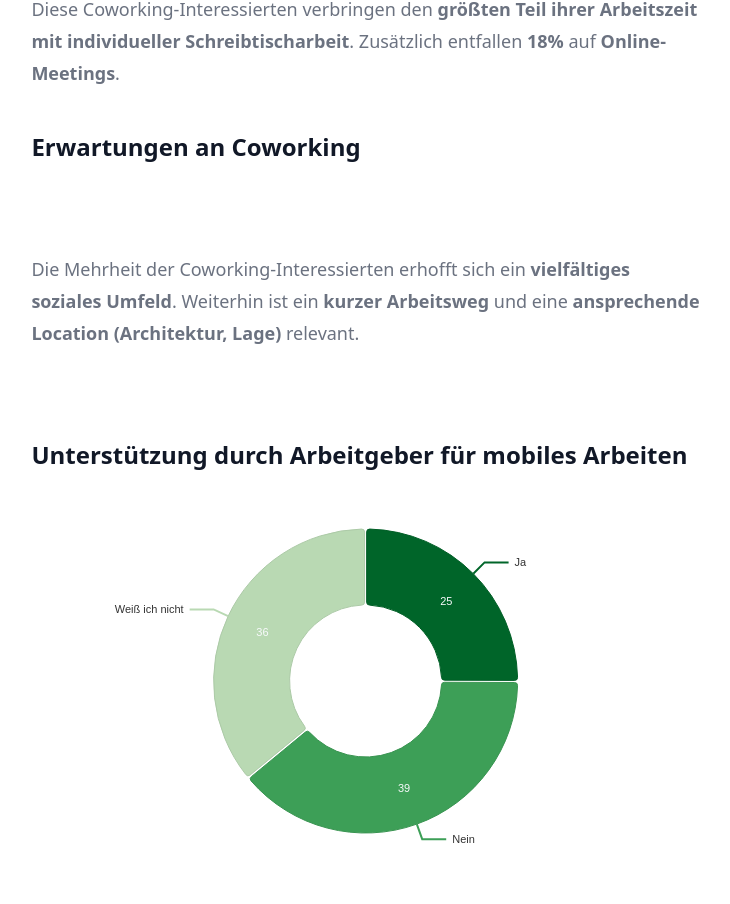
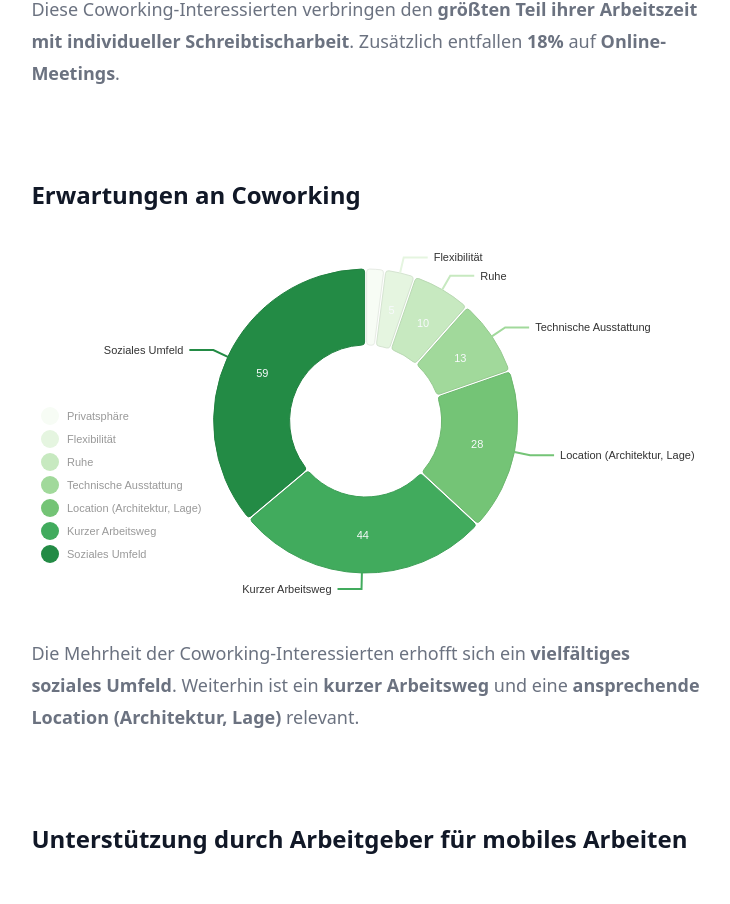
Before and after one commit to Lars147/rangau-cowork-webpage, a Next.js app: page /auswertung in a window 1280 px wide. Shown: the part 6493-7397 px from the top of the page, without its empty margins (274-1004 px from the left). Built offline with nearby package versions, Linux system fonts and the light colour scheme.

Commit message:
fixed attribute duplication

```diff
--- a/src/components/Content.tsx
+++ b/src/components/Content.tsx
@@ -505,7 +505,9 @@ export default function Content() {
             <HighlightText text="aus Markt Erlbach" /> oder einer direkten
             Nachbargemeinde.
           </p>
-          <h3 id="age" className="pt-12">Alter</h3>
+          <h3 id="age" className="pt-12">
+            Alter
+          </h3>
           <div className="h-96">
             <GreenBar
               data={dataAgeBar}
@@ -534,7 +536,9 @@ export default function Content() {
             und 40 Jahre alt. Das Durchschnittsalter aller Teilnehmer liegt bei{' '}
             <HighlightText text="34 Jahren" />.
           </p>
-          <h3 id="employment" className="pt-12">Beschäftigung</h3>
+          <h3 id="employment" className="pt-12">
+            Beschäftigung
+          </h3>
           <div className="h-96">
             <GreenPie data={dataEmploymentPie} />
           </div>
@@ -667,7 +671,9 @@ export default function Content() {
             <HighlightText text="Location (Architektur, Lage)" /> eine hohe
             Relevanz hat.
           </p>
-          <h3 id="interest-coworking" className="pt-12">Interesse bzgl. Coworking-Nutzung</h3>
+          <h3 id="interest-coworking" className="pt-12">
+            Interesse bzgl. Coworking-Nutzung
+          </h3>
           <div className="h-96">
             <GreenPie
               data={dataCoworkingPie}
@@ -697,8 +703,10 @@ export default function Content() {
             . Zusätzlich entfallen <HighlightText text="18%" /> auf{' '}
             <HighlightText text="Online-Meetings" />.
           </p>
-          <h3 id="expectations-coworking">Erwartungen an Coworking</h3>
-          <div className="h-96" className="pt-12">
+          <h3 id="expectations-coworking" className="pt-12">
+            Erwartungen an Coworking
+          </h3>
+          <div className="h-96">
             <GreenPie
               data={dataExpectationsCoworkingPie}
               legendPosition="bottom-left"
```
